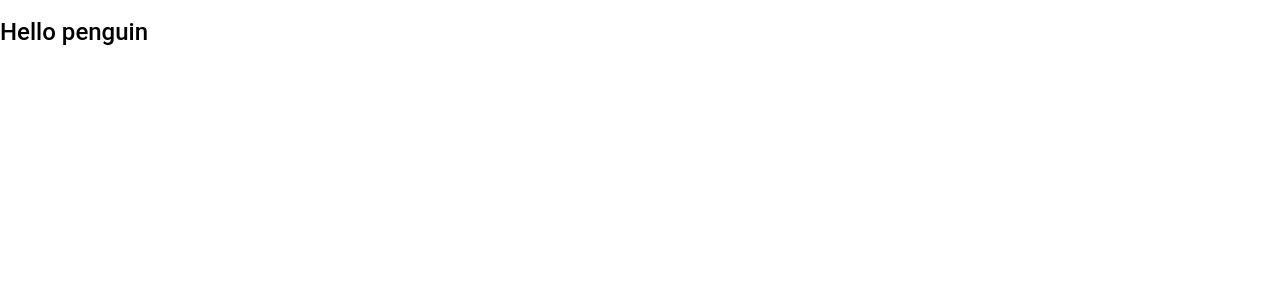
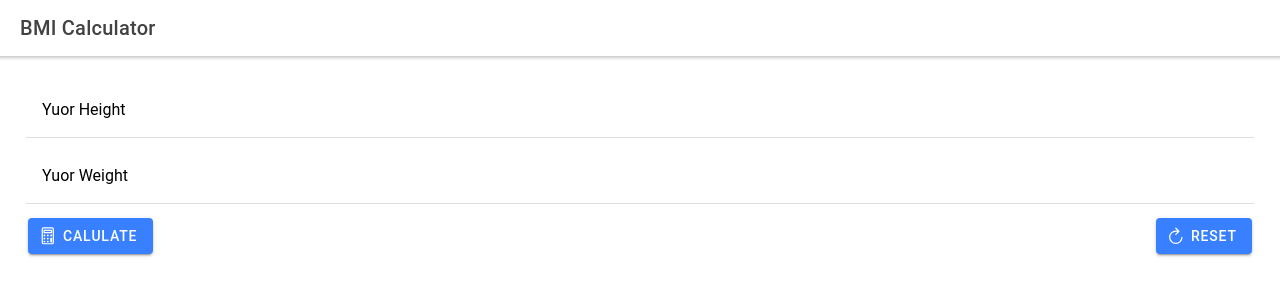
Before and after one commit to y-kawamura/ionic-react, a React (Create React App) app: page / in a window 1280 px wide. Shown: the top 300 px of the page. Built offline with nearby package versions, Linux system fonts and the light colour scheme.

Commit message:
Create BMI calculator

```diff
--- a/src/App.tsx
+++ b/src/App.tsx
@@ -1,5 +1,22 @@
-import React from 'react';
-import { IonApp } from '@ionic/react';
+import React, { useRef, useState } from 'react';
+import {
+  IonApp,
+  IonHeader,
+  IonContent,
+  IonToolbar,
+  IonTitle,
+  IonGrid,
+  IonRow,
+  IonCol,
+  IonLabel,
+  IonInput,
+  IonButton,
+  IonIcon,
+  IonItem,
+  IonCard,
+  IonCardContent
+} from '@ionic/react';
+import { calculatorOutline, refreshOutline, enter } from 'ionicons/icons';
 
 /* Core CSS required for Ionic components to work properly */
 import '@ionic/react/css/core.css';
@@ -20,10 +37,84 @@
 /* Theme variables */
 import './theme/variables.css';
 
-const App: React.FC = () => (
-  <IonApp>
-    <h2>Hello penguin</h2>
-  </IonApp>
-);
+const App: React.FC = () => {
+  const [calculatedBmi, setCalulatedBmi] = useState<number>();
+
+  const weightInputRef = useRef<HTMLIonInputElement>(null);
+  const heightInputRef = useRef<HTMLIonInputElement>(null);
+
+  const calculateBMI = () => {
+    const enteredWeight = weightInputRef.current!.value;
+    const enteredHeight = heightInputRef.current!.value;
+
+    if (!enteredWeight || !enteredHeight) {
+      return;
+    }
+
+    const bmi = +enteredWeight / (+enteredHeight * +enteredHeight);
+
+    setCalulatedBmi(bmi);
+  };
+
+  const resetInputs = () => {
+    weightInputRef.current!.value = '';
+    heightInputRef.current!.value = '';
+  };
+
+  return (
+    <IonApp>
+      <IonHeader>
+        <IonToolbar>
+          <IonTitle>BMI Calculator</IonTitle>
+        </IonToolbar>
+      </IonHeader>
+      <IonContent className='ion-padding'>
+        <IonGrid>
+          <IonRow>
+            <IonCol>
+              <IonItem>
+                <IonLabel position='floating'>Yuor Height</IonLabel>
+                <IonInput ref={heightInputRef}></IonInput>
+              </IonItem>
+            </IonCol>
+          </IonRow>
+          <IonRow>
+            <IonCol>
+              <IonItem>
+                <IonLabel position='floating'>Yuor Weight</IonLabel>
+                <IonInput ref={weightInputRef}></IonInput>
+              </IonItem>
+            </IonCol>
+          </IonRow>
+          <IonRow>
+            <IonCol className='ion-text-left'>
+              <IonButton onClick={calculateBMI}>
+                <IonIcon slot='start' icon={calculatorOutline} />
+                Calulate
+              </IonButton>
+            </IonCol>
+            <IonCol className='ion-text-right'>
+              <IonButton onClick={resetInputs}>
+                <IonIcon slot='start' icon={refreshOutline} />
+                Reset
+              </IonButton>
+            </IonCol>
+          </IonRow>
+          {calculatedBmi && (
+            <IonRow>
+              <IonCol>
+                <IonCard>
+                  <IonCardContent>
+                    <h2>{calculatedBmi}</h2>
+                  </IonCardContent>
+                </IonCard>
+              </IonCol>
+            </IonRow>
+          )}
+        </IonGrid>
+      </IonContent>
+    </IonApp>
+  );
+};
 
 export default App;
```
